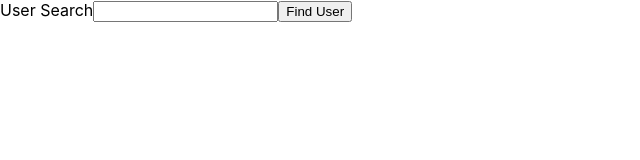
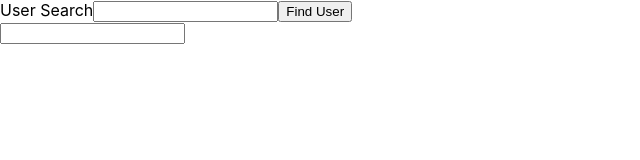
Before and after one commit to AmilMasic/react-and-typescript-playground, a React (Create React App) app: page / in a window 1280 px wide. Shown: the top 160 px of the page, without its empty margins (0-640 px from the left). Built offline with nearby package versions, Linux system fonts and the light colour scheme.

Commit message:
how event handlers work in typescript

```diff
--- a/src/App.js
+++ b/src/App.js
@@ -2,12 +2,14 @@ import logo from './logo.svg';
 import './App.css';
 import GuestList from './state/GuestList';
 import UserSearch from './state/UserSearch';
+import EventsComponent from './events/EventsComponent';
 
 function App() {
   return (
     <div>
 
       <UserSearch />
+      <EventsComponent />
     </div>
   );
 }
--- /dev/null
+++ b/src/events/EventsComponent.tsx
@@ -0,0 +1,12 @@
+const EventsComponent: React.FC = () => {
+
+  const onChange = (event: React.ChangeEvent<HTMLInputElement>) => {
+    console.log(event);
+  };
+
+return <div>
+  <input onChange={(e) => console.log(e)}/>
+</div>
+};
+
+export default EventsComponent
```
